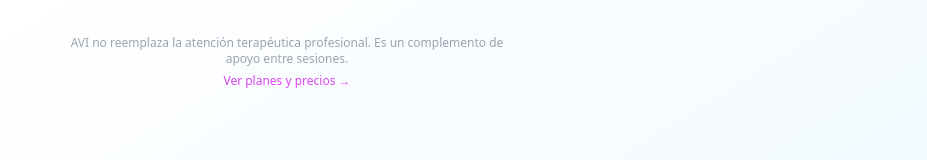
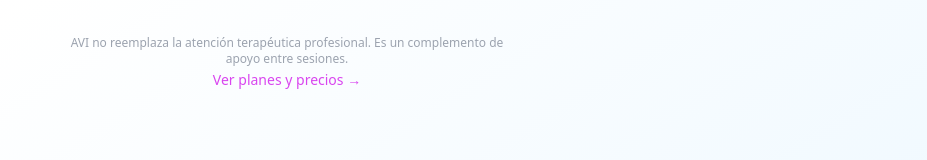
Before and after one commit to vdnutritional-cmd/avi-app, a Next.js app: page / in a window 1280 px wide. Shown: the part 559-719 px from the top of the page, without its empty margins (353-1280 px from the left). Built offline with nearby package versions, Linux system fonts and the light colour scheme.

Commit message:
fix: pricing page accessible without login + text-sm for pricing link

```diff
--- a/src/app/page.tsx
+++ b/src/app/page.tsx
@@ -59,7 +59,7 @@ export default function HomePage() {
         {/* Link a pricing */}
         <Link
           href="/pricing"
-          className="text-xs text-primary-500 hover:text-primary-700 transition-colors"
+          className="text-sm text-primary-500 hover:text-primary-700 transition-colors"
         >
           Ver planes y precios →
         </Link>
--- a/src/middleware.ts
+++ b/src/middleware.ts
@@ -41,6 +41,7 @@ export async function middleware(request: NextRequest) {
   const isPublicRoute =
     pathname === '/' ||
     pathname.startsWith('/auth') ||
+    pathname.startsWith('/pricing') ||
     pathname.startsWith('/_next') ||
     pathname.startsWith('/favicon')
 
```
